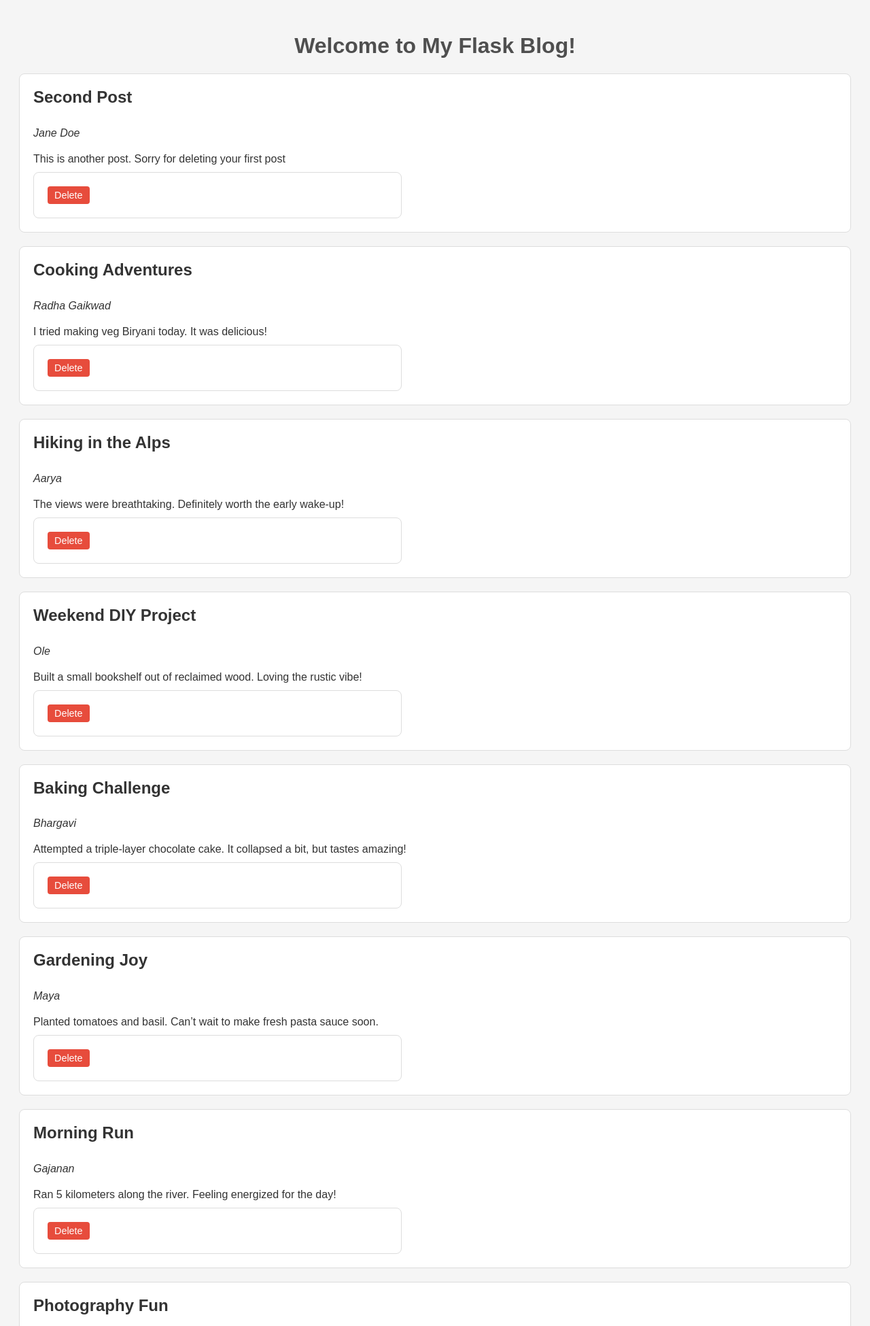
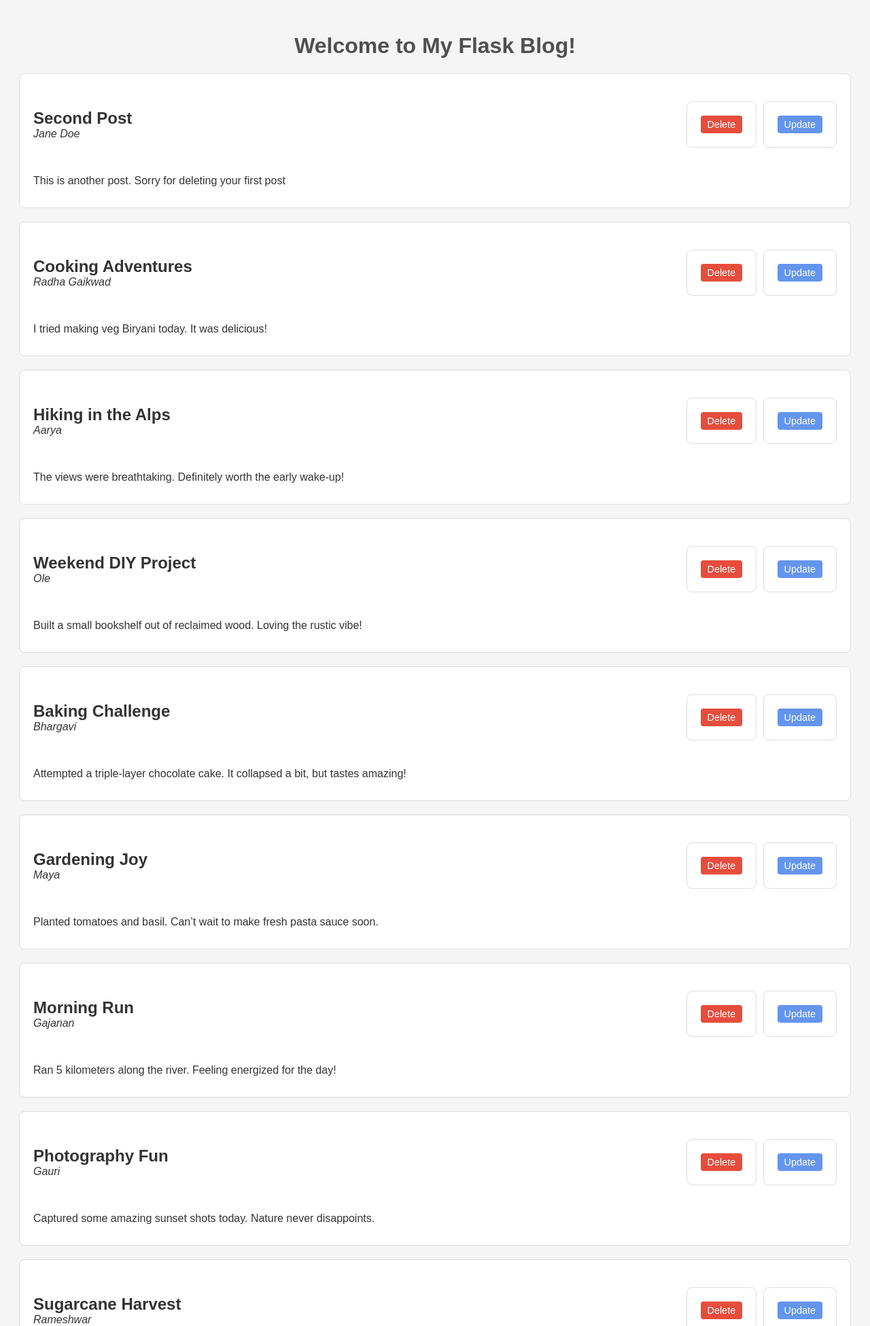
Before and after one commit to GajBorade/flask-master-blog, a Flask app: page /index in a window 1280 px wide. Shown: the top 1950 px of the page at 68% size. Run offline with Flask 3, Linux system fonts and the light colour scheme.

Commit message:
Add update button to posts and support flash message display

```diff
--- a/templates/index.html
+++ b/templates/index.html
@@ -23,13 +23,23 @@
 <!-- Blog posts -->
 {% for post in posts %}
 <div class="post">
-    <h2>{{post.title}}</h2>
-    <p><em>{{post.author}}</em></p>
-    <p>{{post.content}}</p>
-    <form action="/delete/{{ post.id }}" method="POST" class="delete-form">
-        <button type="submit" class="deletebtn">Delete</button>
-    </form>
+    <div class="post-header">
+        <div class="post-title-author">
+            <h2>{{ post.title }}</h2>
+            <p><em>{{ post.author }}</em></p>
+        </div>
+        <div class="post-actions">
+            <form action="/delete/{{ post.id }}" method="POST">
+                <button type="submit" class="deletebtn">Delete</button>
+            </form>
+            <form action="/update/{{ post.id }}" method="GET">
+                <button type="submit" class="updatebtn">Update</button>
+            </form>
+        </div>
+    </div>
+    <p>{{ post.content }}</p>
 </div>
+
 {% endfor %}
 </body>
 </html>
```
